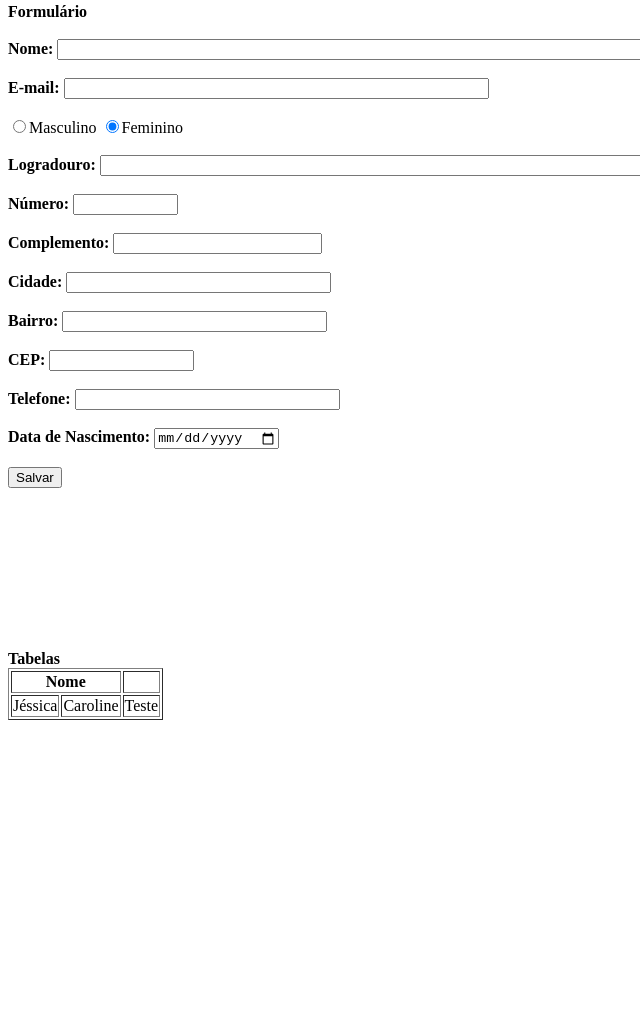
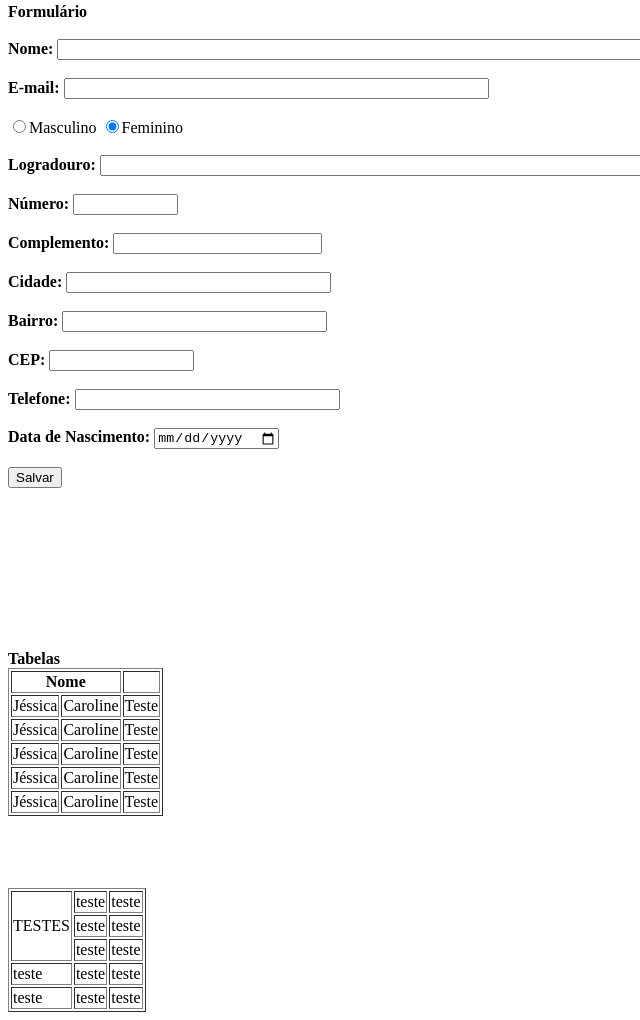
Before and after one commit to jecaroline/ExercicioHtml, a plain HTML site: page index.html in a window 1280 px wide. Shown: the part 898-1918 px from the top of the page, without its empty margins (0-640 px from the left). Before the commit the page ends 1626 px from the top, so only its background shows below. Drawn offline with Linux system fonts and the light colour scheme.

Commit message:
atividade

```diff
--- a/index.html
+++ b/index.html
@@ -105,7 +105,65 @@
                     <td>Teste</td>
                 </tr>
 
+                <tr>
+                    <td>Jéssica </td>
+                    <td>Caroline</td>
+                    <td>Teste</td>
+                </tr>
+
+                <tr>
+                    <td>Jéssica </td>
+                    <td>Caroline</td>
+                    <td>Teste</td>
+                </tr>
+
+                <tr>
+                    <td>Jéssica </td>
+                    <td>Caroline</td>
+                    <td>Teste</td>
+                </tr>
+
+                <tr>
+                    <td>Jéssica </td>
+                    <td>Caroline</td>
+                    <td>Teste</td>
+                </tr>
+
             </table>
+        </br></br></br></br>
+
+        <table border="1">
+
+            <tr>
+                <td rowspan="3">TESTES</td>
+                <td>teste</td>
+                <td>teste</td>
+            </tr>
+
+            <tr>
+                <td>teste</td>
+                <td>teste</td>
+            </tr>
+
+            <tr>
+                <td>teste</td>
+                <td>teste</td>
+            </tr>
+
+            <tr>
+                <td>teste</td>
+                <td>teste</td>
+                <td>teste</td>
+            </tr>
+
+            <tr>
+                <td>teste</td>
+                <td>teste</td>
+                <td>teste</td>
+            </tr>
+
+
+        </table>
 
 
 
```
